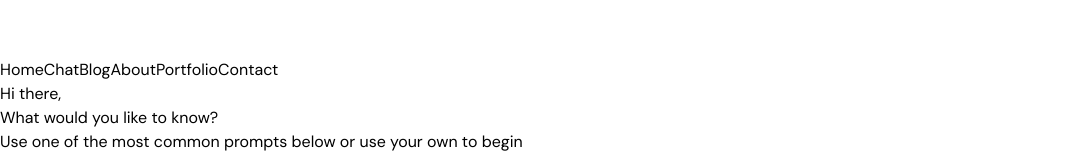
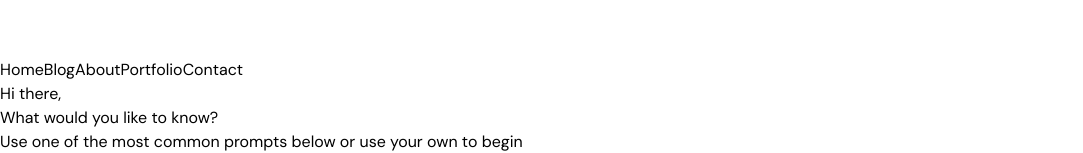
Before and after one commit to connorbell133/react_portfolio, a Next.js app: page /chat in a window 1280 px wide. Shown: the part 313-466 px from the top of the page, without its empty margins (0-1083 px from the left). Built offline with nearby package versions, Linux system fonts and the light colour scheme.

Commit message:
removed chat from header until futher development

```diff
--- a/src/sections/Header.tsx
+++ b/src/sections/Header.tsx
@@ -11,7 +11,7 @@ export const Header = () => {
 
   const navLinks = [
     { href: "/", label: "Home" },
-    { href: "/chat", label: "Chat" },
+    // { href: "/chat", label: "Chat" },
     { href: "/blog", label: "Blog" },
     { href: "/about", label: "About" },
     { href: "/portfolio", label: "Portfolio" },
```
